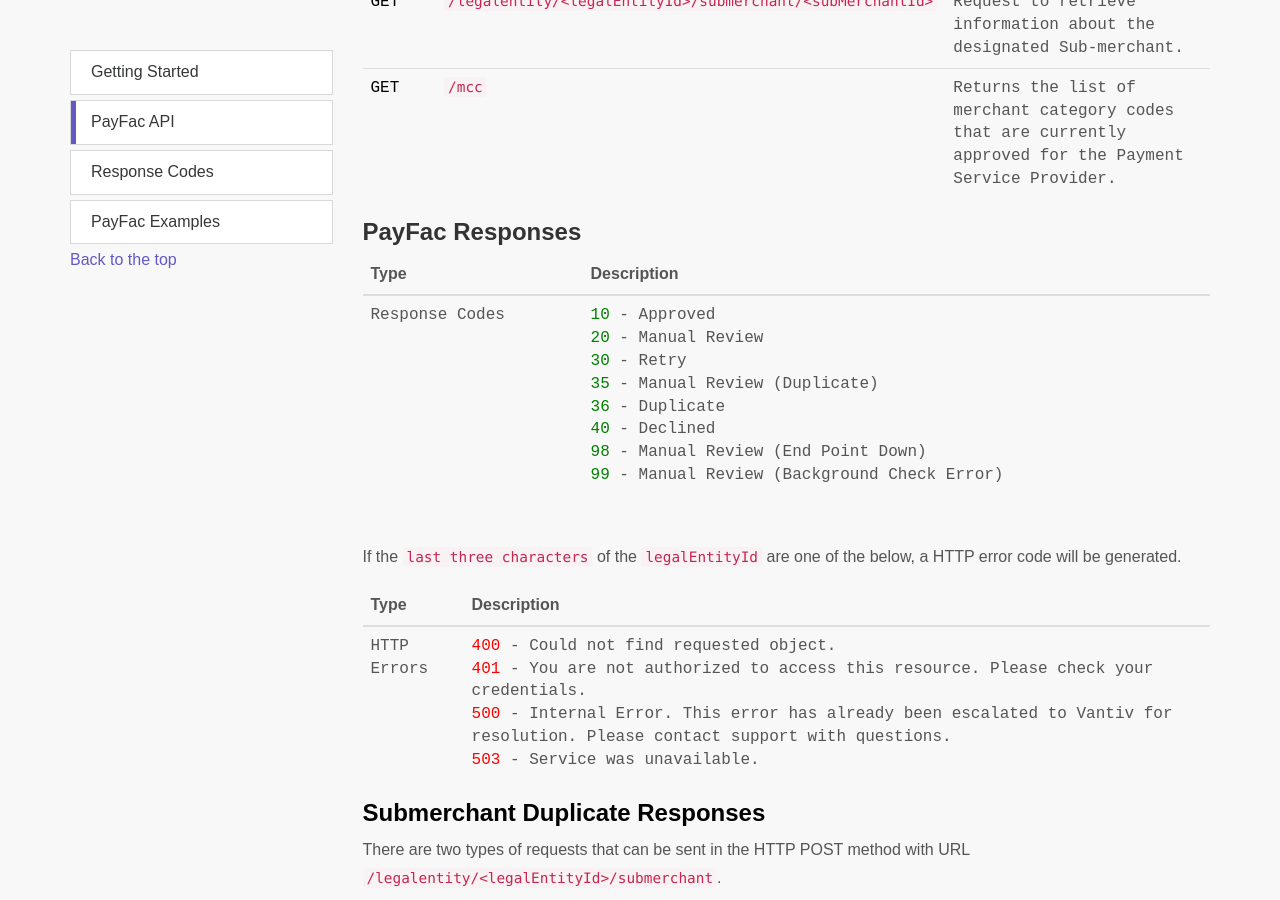
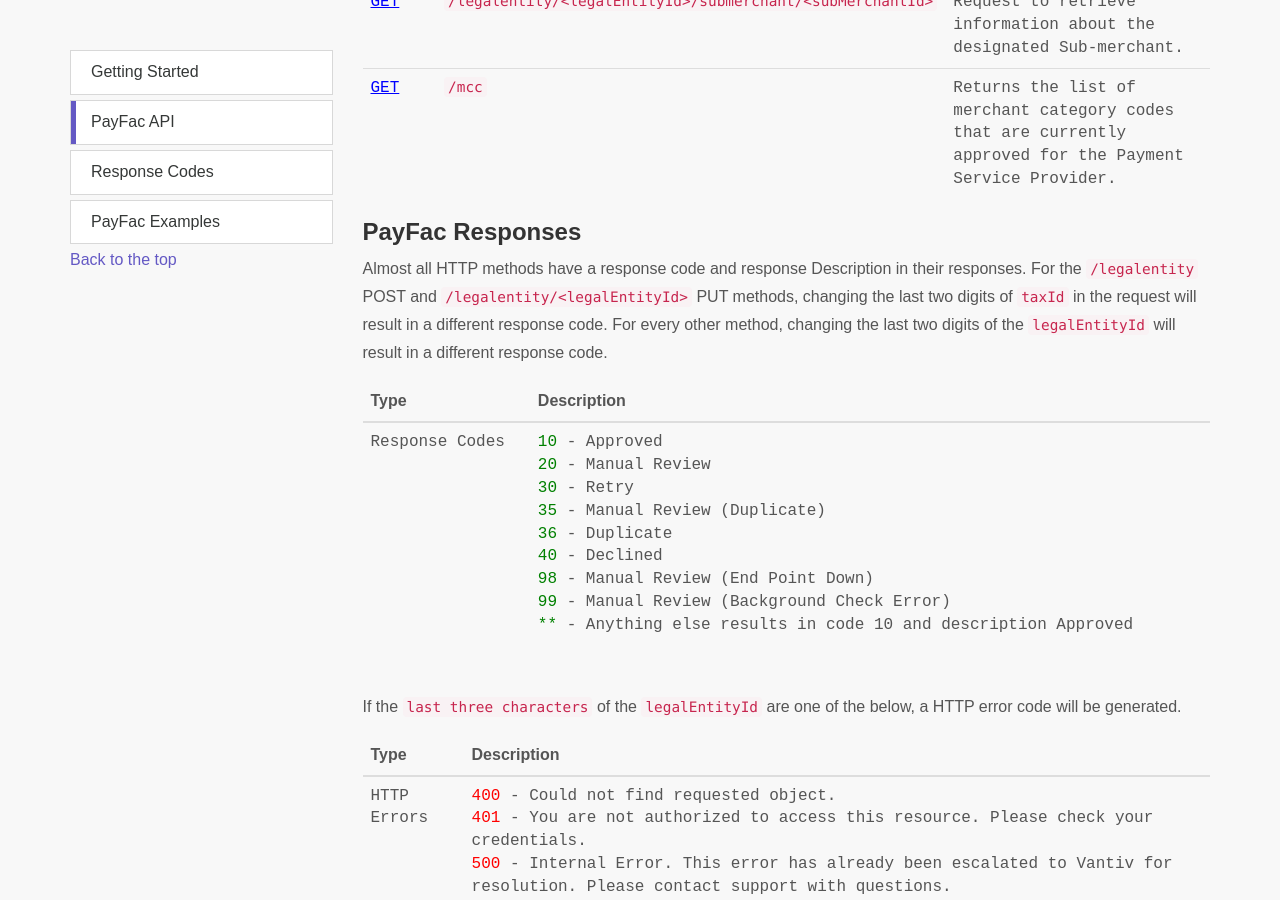
Before and after one commit to isunnapud/vantiv.github.io, a Jekyll site: the page built from payFac-sandbox/index.html, in a window 1280 px wide and 900 px high, scrolled down 2492 px. Built offline with Jekyll 4.4.1, drawn with Linux system fonts in a browser that asks for light colours; nearby versions of some CDN libraries; library files that are not in the unit come from our copies; some of the changed text lies outside the part shown.

Commit message:
Made changes to reflect dry run

```diff
--- a/payFac-sandbox/index.html
+++ b/payFac-sandbox/index.html
@@ -155,57 +155,57 @@
                     </thead>
                     <tbody style="font-family: monospace;">
                     <tr>
-                        <td><a style="color: black;" href="#ex-agreementPOST">POST</a></td>
+                        <td><a style="color: blue;" href="#ex-agreementPOST"><u>POST</u></a></td>
                         <td><code>/legalentity/&lt;legalEntityId&gt;/agreement</code></td>
                         <td>Request to designate the version of the agreement along with information about the agreeing party.</td>
                     </tr>
                     <tr>
-                        <td><a style="color: black;" href="#ex-agreementGET">GET</a></td>
+                        <td><a style="color: blue;" href="#ex-agreementGET"><u>GET</u></a></td>
                         <td><code>/legalentity/&lt;legalEntityId&gt;/agreement</code></td>
                         <td>Request to retrieve all agreements associated with a specified Legal Entity.</td>
                     </tr>
                     <tr>
-                        <td><a style="color: black;" href="#ex-legalPOST">POST</a></td>
+                        <td><a style="color: blue;" href="#ex-legalPOST"><u>POST</u></a></td>
                         <td><code>/legalentity</code></td>
                         <td>Request to create a new Legal Entity.</td>
                     </tr>
                     <tr>
-                        <td><a style="color: black;" href="#ex-legalPUT">PUT</a></td>
+                        <td><a style="color: blue;" href="#ex-legalPUT"><u>PUT</u></a></td>
                         <td><code>/legalentity/&lt;legalEntityId&gt;</code></td>
                         <td>Request to update data associated with the designated Legal Entity.</td>
                     </tr>
                     <tr>
-                        <td><a style="color: black;" href="#ex-legalentityGET">GET</a></td>
+                        <td><a style="color: blue;" href="#ex-legalentityGET"><u>GET</u></a></td>
                         <td><code>/legalentity/&lt;legalEntityId&gt;</code></td>
                         <td>Request for information and/or status of the designated Legal Entity.</td>
                     </tr>
                     <tr>
-                        <td><a style="color: black;" href="#ex-principalPOST">POST</a></td>
+                        <td><a style="color: blue;" href="#ex-principalPOST"><u>POST</u></a></td>
                         <td><code>/legalentity/&lt;legalEntityId&gt;/principal</code></td>
                         <td>Request to create a new Principal associated with a Legal Entity.</td>
                     </tr>
                     <tr>
-                        <td><a style="color: black;" href="#ex-principalDELETE">DELETE</a></td>
+                        <td><a style="color: blue;" href="#ex-principalDELETE"><u>DELETE</u></a></td>
                         <td><code>/legalentity/&lt;legalEntityId&gt;/principal/&lt;principalId&gt;</code></td>
                         <td>Request to delete a Principal associated with a Legal Entity.</td>
                     </tr>
                     <tr>
-                        <td><a style="color: black;" href="#ex-duplicatePOST">POST</a></td>
+                        <td><a style="color: blue;" href="#ex-duplicatePOST"><u>POST</u></a></td>
                         <td><code>/legalentity/&lt;legalEntityId&gt;/submerchant</code></td>
                         <td>Request to create a Sub-merchant associated with the designated Legal Entity.</td>
                     </tr>
                     <tr>
-                        <td><a style="color: black;" href="#ex-legalsubmerchantPUT">PUT</a></td>
+                        <td><a style="color: blue;" href="#ex-legalsubmerchantPUT"><u>PUT</u></a></td>
                         <td><code>/legalentity/&lt;legalEntityId&gt;/submerchant/&lt;subMerchantId&gt;</code></td>
                         <td>Request to update data associated with the designated Sub-merchant.</td>
                     </tr>
                     <tr>
-                        <td><a style="color: black;" href="#ex-legalsubmerchantGET">GET</a></td>
+                        <td><a style="color: blue;" href="#ex-legalsubmerchantGET"><u>GET</u></a></td>
                         <td><code>/legalentity/&lt;legalEntityId&gt;/submerchant/&lt;subMerchantId&gt;</code></td>
                         <td>Request to retrieve information about the designated Sub-merchant.</td>
                     </tr>
                     <tr>
-                        <td><a style="color: black;" href="#ex-mccGET">GET</a></td>
+                        <td><a style="color: blue;" href="#ex-mccGET"><u>GET</u></a></td>
                         <td><code>/mcc</code></td>
                         <td>Returns the list of merchant category codes that are currently approved for the Payment Service Provider.</td>
                     </tr>
@@ -215,6 +215,13 @@
                 <h3 id="responses">PayFac Responses</h3>
 
 
+                <p>
+                    Almost all HTTP methods have a response code and response Description in their responses. For the
+                    <code>/legalentity</code> POST and <code>/legalentity/&lt;legalEntityId&gt;</code> PUT methods, changing the
+                    last two digits of <code>taxId</code> in the request will result in a different response code. For every
+                    other method, changing the last two digits of the <code>legalEntityId</code> will result in a different
+                    response code.
+                </p>
                 <table class="table">
                     <thead>
                     <tr>
@@ -234,6 +241,7 @@
                             <span style="color: green;">40</span> - Declined <br />
                             <span style="color: green;">98</span> - Manual Review (End Point Down) <br />
                             <span style="color: green;">99</span> - Manual Review (Background Check Error) <br />
+                            <span style="color: green;">**</span> - Anything else results in code 10 and description Approved
                         </td>
                     </tr>
                     </tbody>
@@ -263,7 +271,7 @@
                     </tbody>
                 </table>
 
-                <h3><a href="#ex-duplicatePOST" style="color: black;">Submerchant Duplicate Responses</a></h3>
+                <h3><a href="#ex-duplicatePOST" style="color: blue;"><u>Submerchant Duplicate Responses</u></a></h3>
 
                 <p>
                     There are two types of requests that can be sent in the HTTP POST method with URL <code>/legalentity/&lt;legalEntityId&gt;/submerchant</code>.
@@ -280,7 +288,7 @@
                     </li>
                 </ol>
 
-                <h3><a href="#ex-agreementPOST" style="color: black;">Agreement Duplicate Response</a></h3>
+                <h3><a href="#ex-agreementPOST" style="color: blue;"><u>Agreement Duplicate Response</u></a></h3>
 
                 <p>
                     In the <code>/legalentity/&lt;legalEntityId&gt;/agreement</code> POST method, if the create request sent is a
@@ -292,7 +300,7 @@
                     <code>legalEntityAgreementCreateResponse</code>) will have the <code>duplicate="true"</code> attribute.
                 </p>
 
-                <h3><a href="#ex-principalDELETE" style="color: black;">PrincipalId Value</a></h3>
+                <h3><a href="#ex-principalDELETE" style="color: blue;"><u>PrincipalId Value</u></a></h3>
                 <p>
                     The purpose of the DELETE method is to delete the principal Id that is associated with the passed in
                     legalEntityId. However, be sure that when testing the value that is passed for the PrincipalId is between
@@ -345,17 +353,17 @@
                     <tr>
                         <td>Agreement Responses</td>
                         <td>
-                            <span style="color: blue;">000</span> - No Agreements <br />
-                            <span style="color: blue;">001</span> - One Agreement <br />
-                            <span style="color: blue;">002</span> - Two Agreements<br />
-                            <span style="color: blue;">003</span> - Three Agreements<br />
-                            <span style="color: blue;">004</span> - Four Agreements<br />
-                            <span style="color: blue;">005</span> - Five Agreements<br />
-                            <span style="color: blue;">006</span> - Six Agreements<br />
-                            <span style="color: blue;">007</span> - Seven Agreements<br />
-                            <span style="color: blue;">008</span> - Eight Agreements<br />
-                            <span style="color: blue;">009</span> - Nine Agreements<br />
-                            <span style="color: blue;">***</span> - Any other code (except HTTP errors) contains One Agreement <br />
+                            <span style="color: orange;">000</span> - No Agreements <br />
+                            <span style="color: orange;">001</span> - One Agreement <br />
+                            <span style="color: orange;">002</span> - Two Agreements<br />
+                            <span style="color: orange;">003</span> - Three Agreements<br />
+                            <span style="color: orange;">004</span> - Four Agreements<br />
+                            <span style="color: orange;">005</span> - Five Agreements<br />
+                            <span style="color: orange;">006</span> - Six Agreements<br />
+                            <span style="color: orange;">007</span> - Seven Agreements<br />
+                            <span style="color: orange;">008</span> - Eight Agreements<br />
+                            <span style="color: orange;">009</span> - Nine Agreements<br />
+                            <span style="color: orange;">***</span> - Any other code (except HTTP errors) contains One Agreement <br />
                         </td>
                     </tr>
                     </tbody>
@@ -476,8 +484,8 @@
                 <script src="https://gist.github.com/VantivSDK/04ea89a3be617b9b74cbd69109debdc9.js"></script>
 
                 <p>
-                    To test the Agreement duplicate attribute, send a <strong>POST</strong> request to the URL above changing the original
-                    ID to 201000. The response should look similar to the one below.
+                    To test the Agreement duplicate attribute, send a <strong>POST</strong> request to the URL above changing the last
+                    three digits of the legalEntityId to 000. The response should look similar to the one below.
                 </p>
 
                 <script src="https://gist.github.com/VantivSDK/6e8ed7047d3329dc9f9a3ecf214ed6c4.js"></script>
@@ -503,6 +511,13 @@
 
                 <h4 id="ex-duplicatePOST">Submerchant Duplicate POST Example</h4>
 
+                <p>The URL for the submerchant request is below</p>
+
+                <script src="https://gist.github.com/VantivSDK/3c90641bff0cd05c269ef565b9daaae5.js"></script>
+
+                <p>Below is a basic request for the submerchant POST method.</p>
+
+                <script src="https://gist.github.com/VantivSDK/3baba947f9da657a284df7f1d0977394.js"></script>
 
                 <p>
                     The Sandbox will send the response below if <code>Merchant Name</code> is set to <code>duplicate all matching</code>.
```
